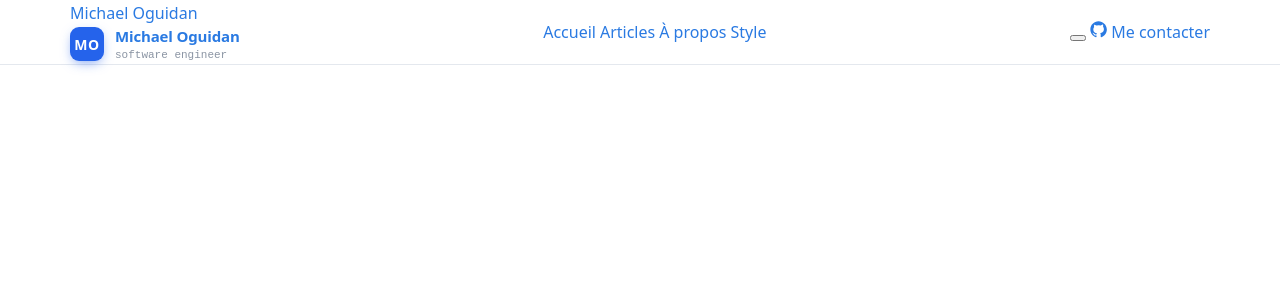
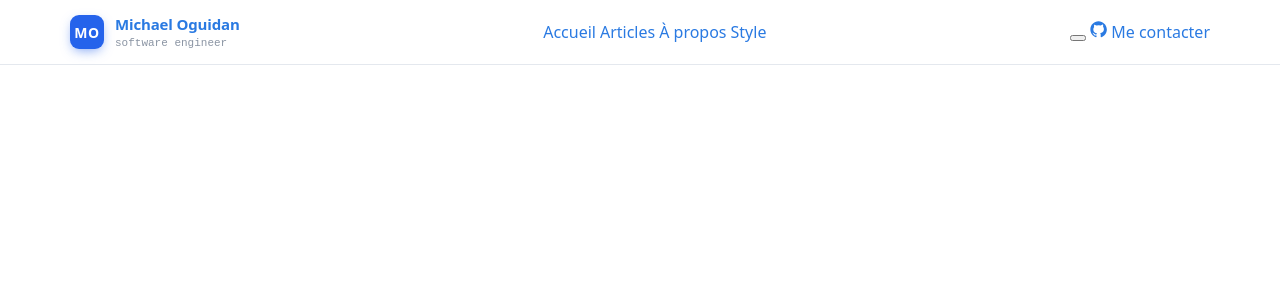
Before and after one commit to Oguidan/MichaelOguidan, a Jekyll site: the page built from index.html, in a window 1280 px wide and 900 px high. Shown: the top 300 px of the window. Built offline with Jekyll 4.4.1, drawn with Linux system fonts in a browser that asks for light colours.

Commit message:
Fix site title anchor href formatting for consistency

```diff
--- a/_includes/header.html
+++ b/_includes/header.html
@@ -37,7 +37,7 @@
 
     <nav class="nav">
       <div class="container navwrap">
-        <a class="navlink {{ homeActive }}" rel="author" href="{{ " /" | relative_url }}">{{ site.title | escape }}
+        <a class="navlink {{ homeActive }}" rel="author" href="{{ "/" | relative_url }}">
           <div class="brand">
             <div class="logo">MO</div>
             <div>
```
